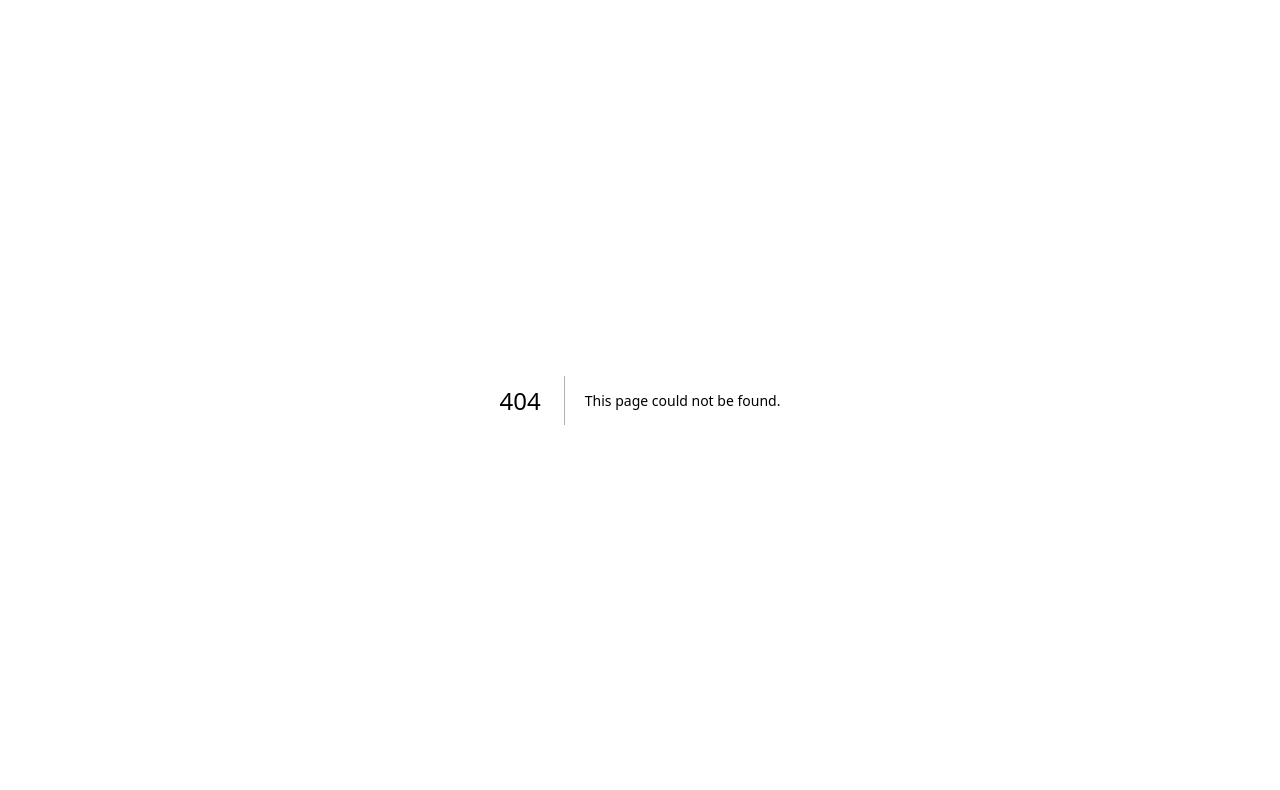
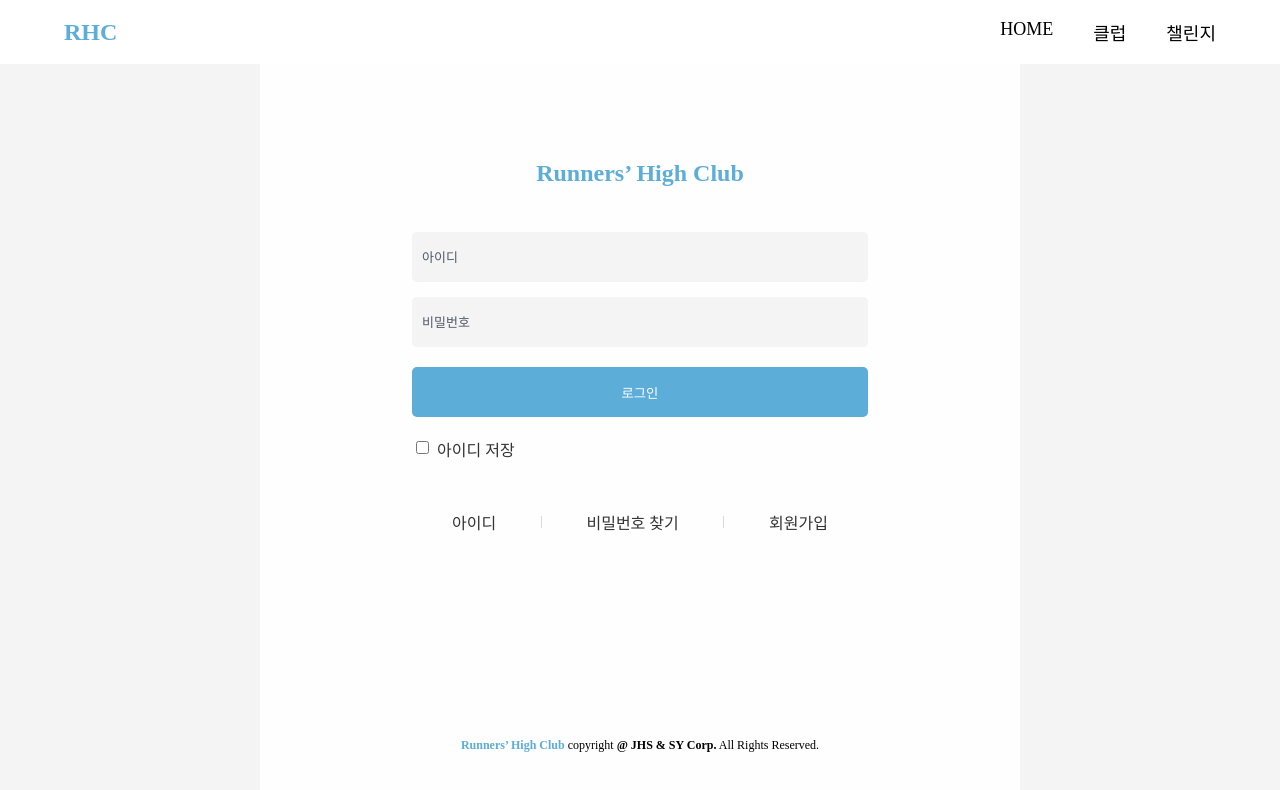
Before and after one commit to Runner-s-High-club/RE, a Next.js app in the folder app/: page /login in a window 1280 px wide. Before the commit this address had no page. Shown: the top 790 px of the page. Built offline with nearby package versions, Linux system fonts and the light colour scheme.

Commit message:
[ADD] 로그인 페이지 퍼블리싱 작업

```diff
--- /dev/null
+++ b/app/src/app/layout.module.css
@@ -0,0 +1,7 @@
+.section {
+  max-width: 760px;
+  min-width: 320px;
+  height: 100vh;
+  background-color: #fefefe;
+  margin: 0 auto;
+}
--- a/app/src/app/layout.tsx
+++ b/app/src/app/layout.tsx
@@ -1,9 +1,8 @@
 import type { Metadata } from 'next';
 import { Inter } from 'next/font/google';
-import StyledComponentsRegistry from '../styles/StyledComponentsRegistry';
-import { ThemeProvider } from 'styled-components';
-import theme from '@/styles/theme';
 import StylesProvider from '@/styles/StylesProvider';
+import layoutStyles from '@/app/layout.module.css';
+import Header from '@/components/layout/header/Header';
 
 const inter = Inter({ subsets: ['latin'] });
 
@@ -20,7 +19,10 @@ export default function RootLayout({
   return (
     <html lang='ko'>
       <body>
-        <StylesProvider>{children}</StylesProvider>
+        <StylesProvider>
+          <Header />
+          <section className={layoutStyles.section}>{children}</section>
+        </StylesProvider>
       </body>
     </html>
   );
--- /dev/null
+++ b/app/src/app/login/page.tsx
@@ -0,0 +1,117 @@
+'use client';
+import Button from '@/components/common/button/Button';
+import Checkbox from '@/components/common/checkbox/Checkbox';
+import Input from '@/components/common/input/Input';
+import styled from 'styled-components';
+
+/** 로그인 페이지 */
+const LoginPage = () => {
+  return (
+    <LoginSection>
+      <LogoTitle>Runners’ High Club</LogoTitle>
+      <LoginBox>
+        <Input placeholder='아이디' />
+        <Space15 />
+        <Input placeholder='비밀번호' />
+        <Space20 />
+        <Button>로그인</Button>
+        <Space15 />
+        <Checkbox id='checkId' label='아이디 저장' />
+      </LoginBox>
+      <LoginInfoBox>
+        <li>아이디</li>
+        <Line />
+        <li>비밀번호 찾기</li>
+        <Line />
+        <li>회원가입</li>
+      </LoginInfoBox>
+      <BottomBox>
+        <CopyrightText>
+          <SubLogo>Runners’ High Club </SubLogo>
+          copyright
+          <strong> @ JHS & SY Corp.</strong> All Rights Reserved.
+        </CopyrightText>
+      </BottomBox>
+    </LoginSection>
+  );
+};
+export default LoginPage;
+
+const LoginSection = styled.section`
+  width: 100%;
+  height: 100vh;
+  margin: 0 auto;
+  display: flex;
+  flex-direction: column;
+  align-items: center;
+  min-width: 320px;
+`;
+
+const LogoTitle = styled.h2`
+  margin-top: 160px;
+  font-weight: bold;
+  color: ${({ theme }) => theme.colors.primary};
+`;
+
+const LoginBox = styled.div`
+  min-width: 300px;
+  max-width: 760px;
+  width: 60%;
+  height: auto;
+  margin-top: 45px;
+`;
+
+const Space15 = styled.div`
+  margin-bottom: 15px;
+`;
+
+const Space20 = styled.div`
+  margin-bottom: 20px;
+`;
+
+const LoginInfoBox = styled.ul`
+  width: 100%;
+  min-width: 300px;
+  max-width: 760px;
+  width: 60%;
+  height: 30px;
+  margin-top: 45px;
+  display: flex;
+  align-items: center;
+  justify-content: space-between;
+  padding: 0 40px;
+
+  li {
+    position: relative;
+    color: ${({ theme }) => theme.colors.text_333};
+    cursor: pointer;
+  }
+`;
+
+const Line = styled.div`
+  width: 1px;
+  height: 12px;
+  background-color: ${({ theme }) => theme.colors.bg_gray300};
+`;
+
+const BottomBox = styled.div`
+  display: flex;
+  width: 100%;
+  min-width: 300px;
+  max-width: 760px;
+  width: 60%;
+  height: 45px;
+  position: relative;
+  bottom: 4%;
+  margin-top: auto;
+  align-items: center;
+  justify-content: center;
+`;
+
+const SubLogo = styled.strong`
+  color: ${({ theme }) => theme.colors.primary};
+`;
+
+const CopyrightText = styled.p`
+  font-size: 12px;
+`;
--- a/app/src/app/page.module.css
+++ /dev/null
@@ -1,230 +0,0 @@
-.main {
-  display: flex;
-  flex-direction: column;
-  justify-content: space-between;
-  align-items: center;
-  padding: 6rem;
-  min-height: 100vh;
-}
-
-.description {
-  display: inherit;
-  justify-content: inherit;
-  align-items: inherit;
-  font-size: 0.85rem;
-  max-width: var(--max-width);
-  width: 100%;
-  z-index: 2;
-  font-family: var(--font-mono);
-}
-
-.description a {
-  display: flex;
-  justify-content: center;
-  align-items: center;
-  gap: 0.5rem;
-}
-
-.description p {
-  position: relative;
-  margin: 0;
-  padding: 1rem;
-  background-color: rgba(var(--callout-rgb), 0.5);
-  border: 1px solid rgba(var(--callout-border-rgb), 0.3);
-  border-radius: var(--border-radius);
-}
-
-.code {
-  font-weight: 700;
-  font-family: var(--font-mono);
-}
-
-.grid {
-  display: grid;
-  grid-template-columns: repeat(4, minmax(25%, auto));
-  max-width: 100%;
-  width: var(--max-width);
-}
-
-.card {
-  padding: 1rem 1.2rem;
-  border-radius: var(--border-radius);
-  background: rgba(var(--card-rgb), 0);
-  border: 1px solid rgba(var(--card-border-rgb), 0);
-  transition: background 200ms, border 200ms;
-}
-
-.card span {
-  display: inline-block;
-  transition: transform 200ms;
-}
-
-.card h2 {
-  font-weight: 600;
-  margin-bottom: 0.7rem;
-}
-
-.card p {
-  margin: 0;
-  opacity: 0.6;
-  font-size: 0.9rem;
-  line-height: 1.5;
-  max-width: 30ch;
-  text-wrap: balance;
-}
-
-.center {
-  display: flex;
-  justify-content: center;
-  align-items: center;
-  position: relative;
-  padding: 4rem 0;
-}
-
-.center::before {
-  background: var(--secondary-glow);
-  border-radius: 50%;
-  width: 480px;
-  height: 360px;
-  margin-left: -400px;
-}
-
-.center::after {
-  background: var(--primary-glow);
-  width: 240px;
-  height: 180px;
-  z-index: -1;
-}
-
-.center::before,
-.center::after {
-  content: "";
-  left: 50%;
-  position: absolute;
-  filter: blur(45px);
-  transform: translateZ(0);
-}
-
-.logo {
-  position: relative;
-}
-/* Enable hover only on non-touch devices */
-@media (hover: hover) and (pointer: fine) {
-  .card:hover {
-    background: rgba(var(--card-rgb), 0.1);
-    border: 1px solid rgba(var(--card-border-rgb), 0.15);
-  }
-
-  .card:hover span {
-    transform: translateX(4px);
-  }
-}
-
-@media (prefers-reduced-motion) {
-  .card:hover span {
-    transform: none;
-  }
-}
-
-/* Mobile */
-@media (max-width: 700px) {
-  .content {
-    padding: 4rem;
-  }
-
-  .grid {
-    grid-template-columns: 1fr;
-    margin-bottom: 120px;
-    max-width: 320px;
-    text-align: center;
-  }
-
-  .card {
-    padding: 1rem 2.5rem;
-  }
-
-  .card h2 {
-    margin-bottom: 0.5rem;
-  }
-
-  .center {
-    padding: 8rem 0 6rem;
-  }
-
-  .center::before {
-    transform: none;
-    height: 300px;
-  }
-
-  .description {
-    font-size: 0.8rem;
-  }
-
-  .description a {
-    padding: 1rem;
-  }
-
-  .description p,
-  .description div {
-    display: flex;
-    justify-content: center;
-    position: fixed;
-    width: 100%;
-  }
-
-  .description p {
-    align-items: center;
-    inset: 0 0 auto;
-    padding: 2rem 1rem 1.4rem;
-    border-radius: 0;
-    border: none;
-    border-bottom: 1px solid rgba(var(--callout-border-rgb), 0.25);
-    background: linear-gradient(
-      to bottom,
-      rgba(var(--background-start-rgb), 1),
-      rgba(var(--callout-rgb), 0.5)
-    );
-    background-clip: padding-box;
-    backdrop-filter: blur(24px);
-  }
-
-  .description div {
-    align-items: flex-end;
-    pointer-events: none;
-    inset: auto 0 0;
-    padding: 2rem;
-    height: 200px;
-    background: linear-gradient(
-      to bottom,
-      transparent 0%,
-      rgb(var(--background-end-rgb)) 40%
-    );
-    z-index: 1;
-  }
-}
-
-/* Tablet and Smaller Desktop */
-@media (min-width: 701px) and (max-width: 1120px) {
-  .grid {
-    grid-template-columns: repeat(2, 50%);
-  }
-}
-
-@media (prefers-color-scheme: dark) {
-  .vercelLogo {
-    filter: invert(1);
-  }
-
-  .logo {
-    filter: invert(1) drop-shadow(0 0 0.3rem #ffffff70);
-  }
-}
-
-@keyframes rotate {
-  from {
-    transform: rotate(360deg);
-  }
-  to {
-    transform: rotate(0deg);
-  }
-}
--- a/app/src/components/common/checkbox/styles/checkbox.style.ts
+++ b/app/src/components/common/checkbox/styles/checkbox.style.ts
@@ -5,9 +5,12 @@ export const CheckBoxWrap = styled.div`
   height: 30px;
   display: flex;
   align-items: center;
+  cursor: pointer;
   label {
     display: inline-block;
     margin-left: 5px;
     padding-top: 4px;
+    color: #333;
+    cursor: pointer;
   }
 `;
--- a/app/src/components/common/input/styles/input.style.ts
+++ b/app/src/components/common/input/styles/input.style.ts
@@ -2,7 +2,7 @@ import styled from 'styled-components';
 import { InputInterface } from '@/components/common/input/interface/input.interface';
 
 export const Input = styled.input<InputInterface>`
-  background: ${({ theme }) => theme.colors?.bg_gray000};
+  background: ${({ theme }) => theme.colors?.bg_gray200};
   border-color: ${({ theme }) => theme.colors?.primary};
   width: calc(100%);
   height: 50px;
@@ -11,7 +11,7 @@ export const Input = styled.input<InputInterface>`
   border: none;
   &::placeholder {
     font-size: 13px;
-    color: ${({ theme }) => theme.colors?.bg_gray000};
+    color: ${({ theme }) => theme.colors?.text_4e5968};
   }
   &:focus {
     outline: none;
--- /dev/null
+++ b/app/src/components/layout/header/Header.tsx
@@ -0,0 +1,16 @@
+import headerStyles from '@/components/layout/header/styles/header.module.css';
+
+const Header = () => {
+  return (
+    <nav className={headerStyles.navContent}>
+      <h1 id={headerStyles.logo}>RHC</h1>
+      <ul id={headerStyles.menuBox}>
+        <li className={headerStyles.menuItem}>HOME</li>
+        <li className={headerStyles.menuItem}>클럽</li>
+        <li className={headerStyles.menuItem}>챌린지</li>
+      </ul>
+    </nav>
+  );
+};
+
+export default Header;
--- /dev/null
+++ b/app/src/components/layout/header/styles/header.module.css
@@ -0,0 +1,34 @@
+.navContent {
+  height: 64px;
+  position: absolute;
+  z-index: 100;
+  width: 100%;
+  background-color: #fff;
+  padding: 0 5%;
+  display: flex;
+  align-items: center;
+  justify-content: space-between;
+  min-width: 320px;
+}
+
+#logo {
+  color: #5dadd9;
+}
+
+#menuBox {
+  display: flex;
+}
+
+.menuItem {
+  margin-right: 40px;
+  font-size: 18px;
+  font-family: 500;
+  cursor: pointer;
+  transition: 0.2s;
+  @media (max-width: 425px) {
+    margin-right: 10px;
+  }
+}
+.menuItem:last-child {
+  margin-right: 0px;
+}
--- a/app/src/styles/globalStyle.ts
+++ b/app/src/styles/globalStyle.ts
@@ -18,7 +18,9 @@ const GlobalStyles = createGlobalStyle`
     vertical-align: baseline;
   }
   body{
-     background-color: #f4f4f4;
+    background-color: #f4f4f4;
+    max-width: 1920px;
+    height: 100vh;
   }
   ol, ul{
     list-style: none;
--- a/app/src/styles/styled.d.ts
+++ b/app/src/styles/styled.d.ts
@@ -23,6 +23,10 @@ declare module 'styled-components' {
       bg_gray000: string;
       bg_gray100: string;
       bg_gray200: string;
+      bg_gray300: string;
+
+      text_4e5968: string;
+      text_333: string;
     };
     fonts: {
       button_L: string;
--- a/app/src/styles/theme.ts
+++ b/app/src/styles/theme.ts
@@ -17,6 +17,10 @@ const theme = {
     bg_gray000: '#fff',
     bg_gray100: '#fefefe',
     bg_gray200: '#f4f4f4',
+    bg_gray300: '#dadada',
+
+    text_333: '#333',
+    text_4e5968: '#4e5968',
   },
   fonts: {
     button_L: '1rem',
```
